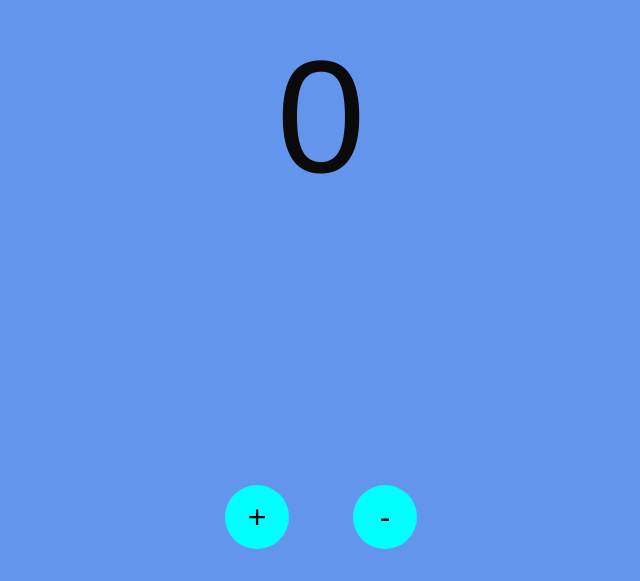
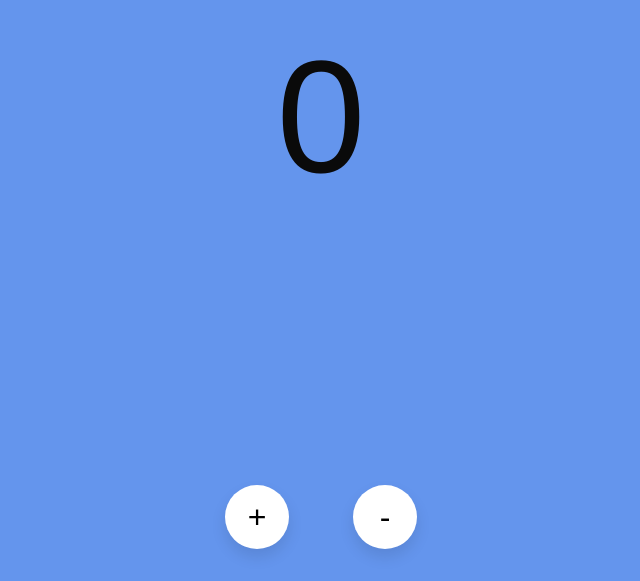
Before and after one commit to j0ker404/counter-vue, a Vue app: page / in a window 1280 px wide. Shown: the part 219-800 px from the top of the page, without its empty margins (319-959 px from the left). Built offline with nearby package versions, Linux system fonts and the light colour scheme.

Commit message:
update btn ui

```diff
--- a/src/components/ButtonCounter.vue
+++ b/src/components/ButtonCounter.vue
@@ -19,8 +19,8 @@ export default {
       if (event) {
         event.preventDefault();
       }
-    }
-  }
+    },
+  },
 };
 </script>
 
@@ -43,5 +43,24 @@ https://stackoverflow.com/questions/37373734/fully-circular-buttons-with-dynamic
   align-items: center;
 
   font: 2em sans-serif;
+
+  /*
+    https://codepen.io/seme332/pen/reJOwo
+  */
+  background-color: #fff;
+  box-shadow: 0px 8px 15px rgba(0, 0, 0, 0.1);
+  cursor: pointer;
+  /*
+    animation effect
+    see hover for transform
+   */
+  transition: all 0.3s ease 0s;
+}
+
+.round-button:hover {
+  /* background-color: #2ee59d; */
+  /* color: #fff; */
+  box-shadow: 0px 15px 20px rgba(0, 0, 0, 0.1);
+  transform: translateY(-7px);
 }
 </style>
```
